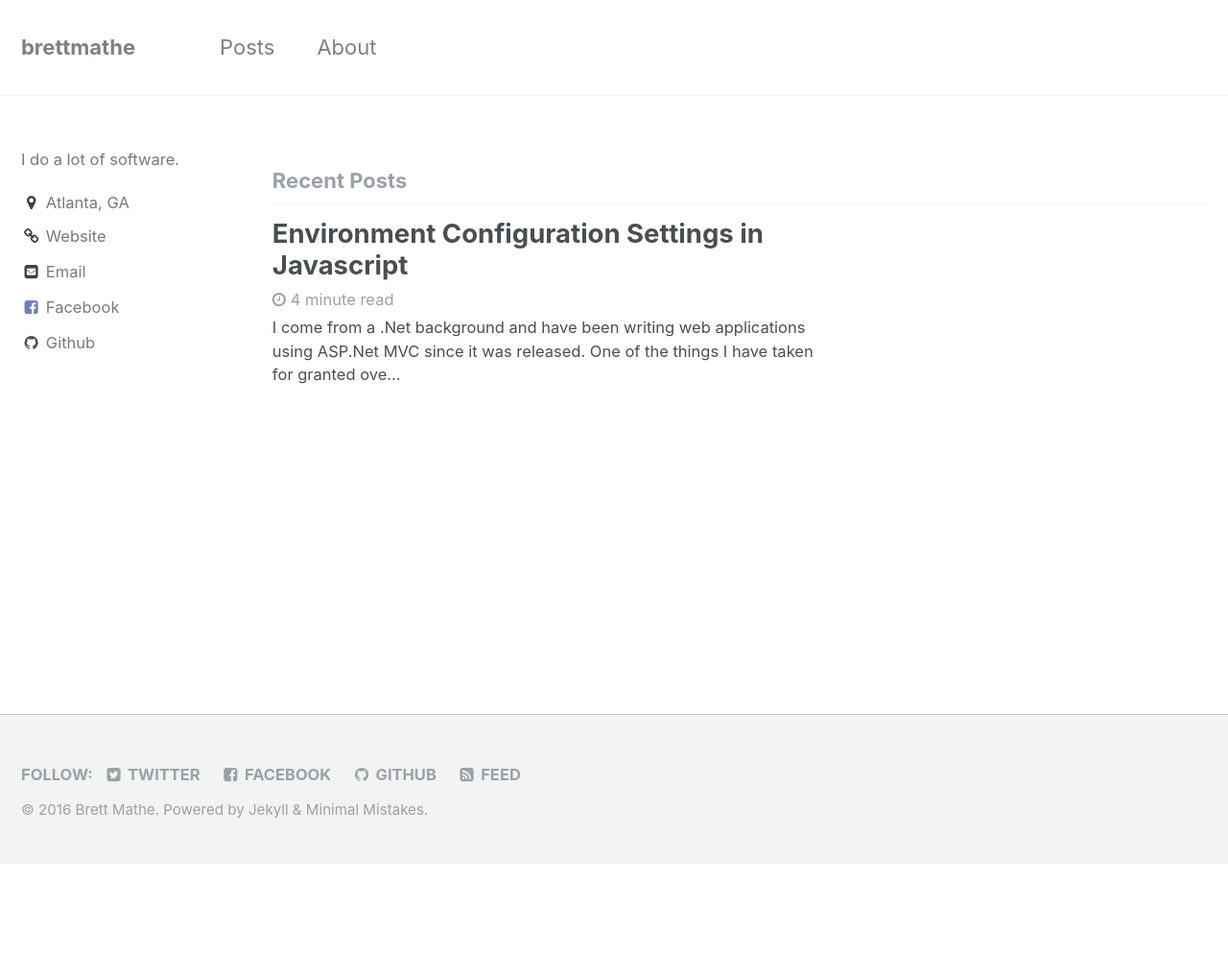
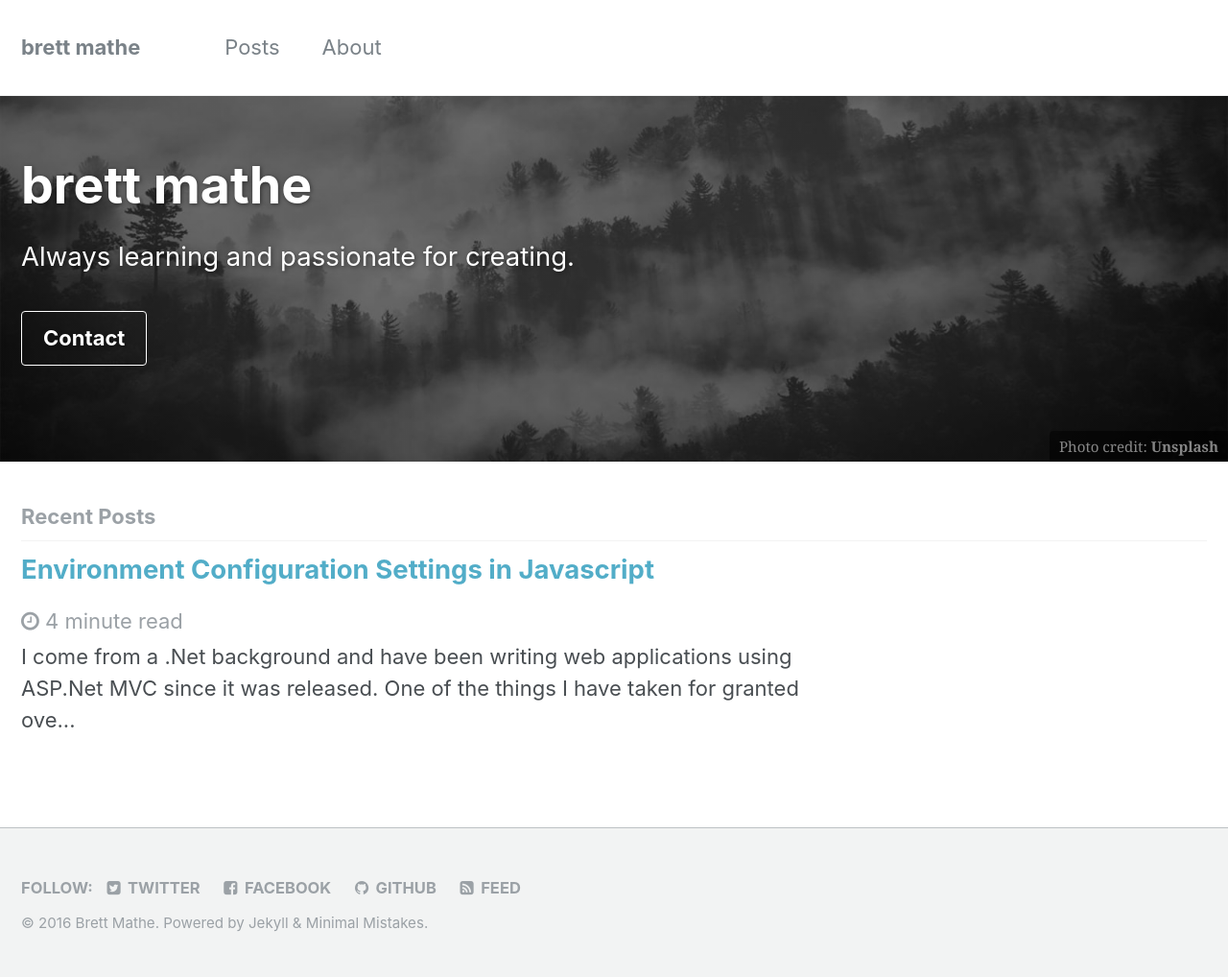
Before and after one commit to bmmathe/bmmathe.github.io, a Jekyll site: the page built from index.html, in a window 1280 px wide. Shown: the whole page at 96% size. Built offline with Jekyll 4.4.1, drawn with Linux system fonts in a browser that asks for light colours; the list of posts is cut into pages by our own code; before the commit the page ends 900 px from its top, so only the background shows below that.

```diff
--- a/_config.yml
+++ b/_config.yml
@@ -7,7 +7,7 @@
 
 # Site Settings
 locale                   : "en"
-title                    : "brettmathe"
+title                    : "brett mathe"
 title_separator          : "-"
 name                     : "Brett Mathe"
 description              : "Software development and architecture tidbits."
@@ -81,7 +81,7 @@ analytics:
 author:
   name             : *name
   avatar           : # path of avatar image, e.g. "/assets/images/bio-photo.jpg"
-  bio              : "I do a lot of software."
+  bio              : "I create a lot of software."
   location         : "Atlanta, GA"
   email            : "brett.mathe@gmail.com"
   uri              : "http://brettmathe.com"
@@ -246,3 +246,10 @@ defaults:
       comments: # true
       share: true
       related: true
+  # _pages
+  - scope:
+      path: ""
+      type: pages
+    values:
+      layout: single
+      author_profile: false
--- a/index.html
+++ b/index.html
@@ -1,4 +1,21 @@
 ---
-layout: home
-author_profile: true
+layout: splash
+header:
+  overlay_color: "#000"
+  overlay_filter: "0.5"
+  overlay_image: /assets/images/unsplash-image-1.jpg
+  cta_label: "Contact"
+  cta_url: "mailto:brett.mathe@gmail.com"
+  caption: "Photo credit: [**Unsplash**](https://unsplash.com)"
+excerpt: "Always learning and passionate for creating."
+intro:
+  - excerpt: '*Our greatest weakness lies in giving up. The most certain way to succeed is always to try just one more time. - Thomas Edison*'
 ---
+
+<h3 class="archive__subtitle">{{ site.data.ui-text[site.locale].recent_posts | default: "Recent Posts" }}</h3>
+
+{% for post in paginator.posts %}
+  {% include archive-single.html %}
+{% endfor %}
+
+{% include paginator.html %}
```
Also changed, not shown: assets/images/pexels-photo-210326.jpeg (added), assets/images/photo-1478397453044-17bb5f994100.jpg (added), assets/images/unsplash-image-1.jpg (added).
